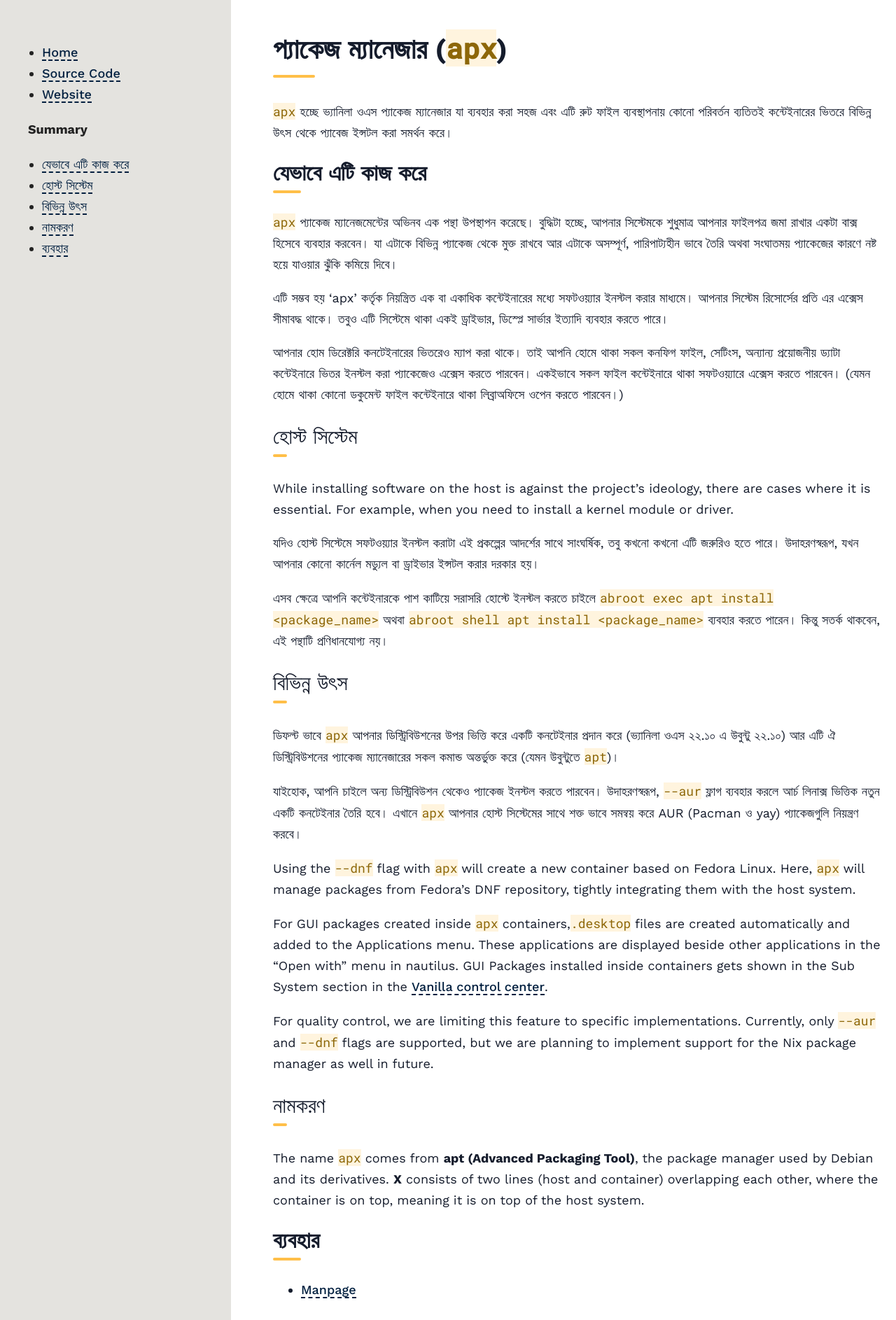
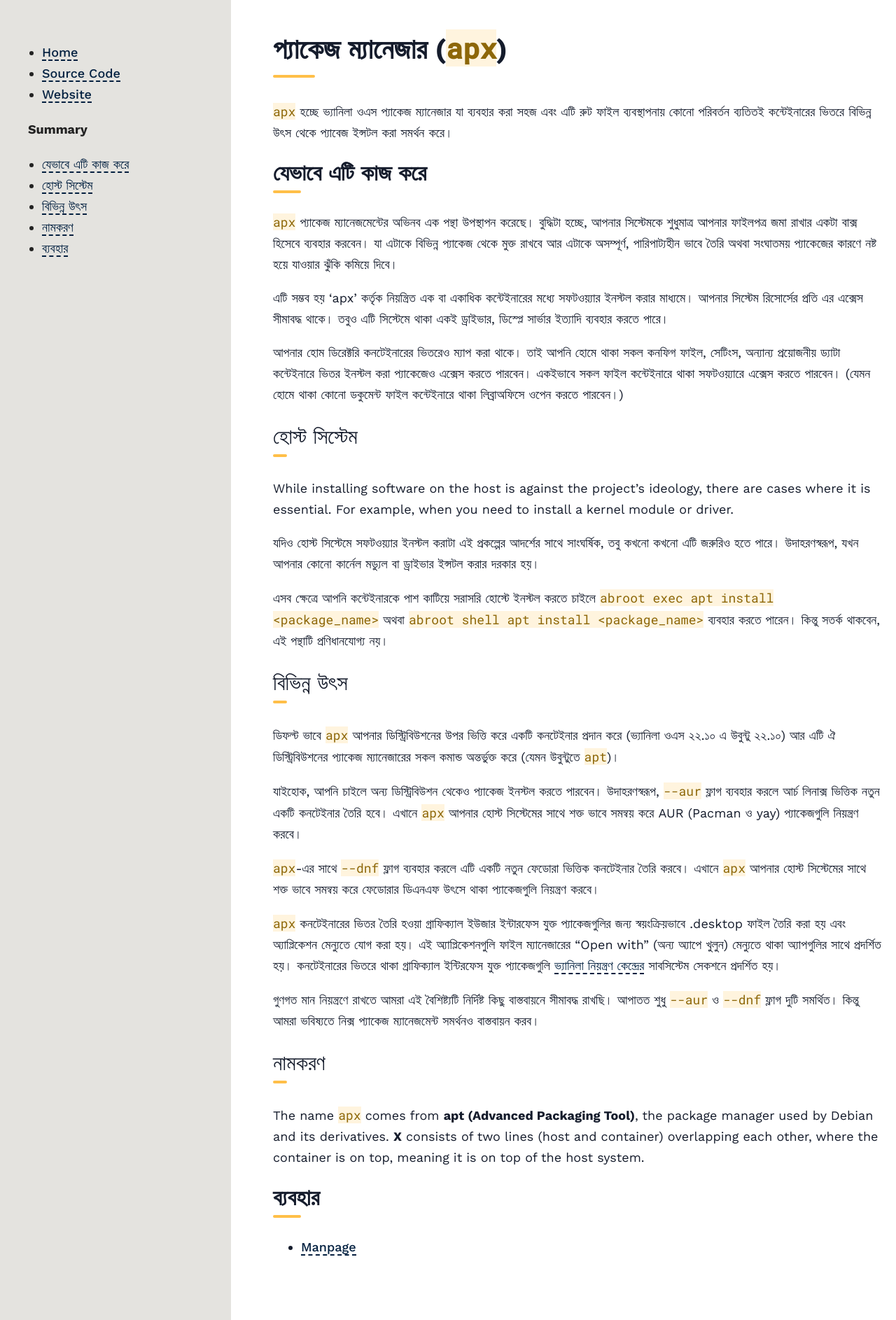
Before and after one commit to Vanilla-OS/documentation, a Jekyll site: the page built from docs/apx/index.bn.md, in a window 1280 px wide. Shown: the whole page at 70% size. Built offline with Jekyll 4.4.1, drawn with Linux system fonts in a browser that asks for light colours.

Commit message:
Translate apx-sources section

```diff
--- a/docs/apx/index.bn.md
+++ b/docs/apx/index.bn.md
@@ -39,12 +39,13 @@ install a kernel module or driver.
 আর্চ লিনাক্স ভিত্তিক নতুন একটি কনটেইনার তৈরি হবে। এখানে `apx` আপনার হোস্ট সিস্টেমের সাথে শক্ত ভাবে সমন্বয় করে
 AUR (Pacman ও yay) প্যাকেজগুলি নিয়ন্ত্রণ করবে।
 
- Using the `--dnf` flag with `apx` will create a new container based on Fedora Linux. Here, `apx` will manage packages from Fedora's DNF repository,  tightly integrating them with the host system.
+`apx`-এর সাথে `--dnf` ফ্লাগ ব্যবহার করলে এটি একটি নতুন ফেডোরা ভিত্তিক কনটেইনার তৈরি করবে।
+এখানে `apx` আপনার হোস্ট সিস্টেমের সাথে শক্ত ভাবে সমন্বয় করে ফেডোরার ডিএনএফ উৎসে থাকা প্যাকেজগুলি নিয়ন্ত্রণ করবে।
 
-For GUI packages created inside `apx` containers,`.desktop` files are created automatically and added to the Applications menu. These applications are displayed beside other applications in the "Open with" menu in nautilus. GUI Packages installed inside containers gets shown in the Sub System section in the [Vanilla control center](/docs/vanilla-control-center).
+`apx` কনটেইনারের ভিতর তৈরি হওয়া গ্রাফিক্যাল ইউজার ইন্টারফেস যুক্ত প্যাকেজগুলির জন্য স্বয়ংক্রিয়ভাবে .desktop ফাইল তৈরি করা হয় এবং অ্যাপ্লিকেশন মেন্যুতে যোগ করা হয়। এই অ্যাপ্লিকেশনগুলি ফাইল ম্যানেজারের "Open with" (অন্য অ্যাপে খুলুন) মেন্যুতে থাকা অ্যাপগুলির সাথে প্রদর্শিত হয়। কনটেইনারের ভিতরে থাকা গ্রাফিক্যাল ইন্টিরফেস যুক্ত প্যাকেজগুলি [ভ্যানিলা নিয়ন্ত্রণ কেন্দ্রের](/docs/vanilla-control-center) সাবসিস্টেম সেকশনে প্রদর্শিত হয়।
 
-For quality control, we are limiting this feature to specific implementations. Currently, only `--aur` and `--dnf` flags are supported, but
-we are planning to implement support for the Nix package manager as well in future.
+গুণগত মান নিয়ন্ত্রণে রাখতে আমরা এই বৈশিষ্ট্যটি নির্দিষ্ট কিছু বাস্তবায়নে সীমাবদ্ধ রাখছি। আপাতত শুধু `--aur` ও `--dnf` ফ্লাগ দুটি সমর্থিত।
+কিন্তু আমরা ভবিষ্যতে নিক্স প্যাকেজ ম্যানেজমেন্ট সমর্থনও বাস্তবায়ন করব।
 
 ### নামকরণ
 
```
